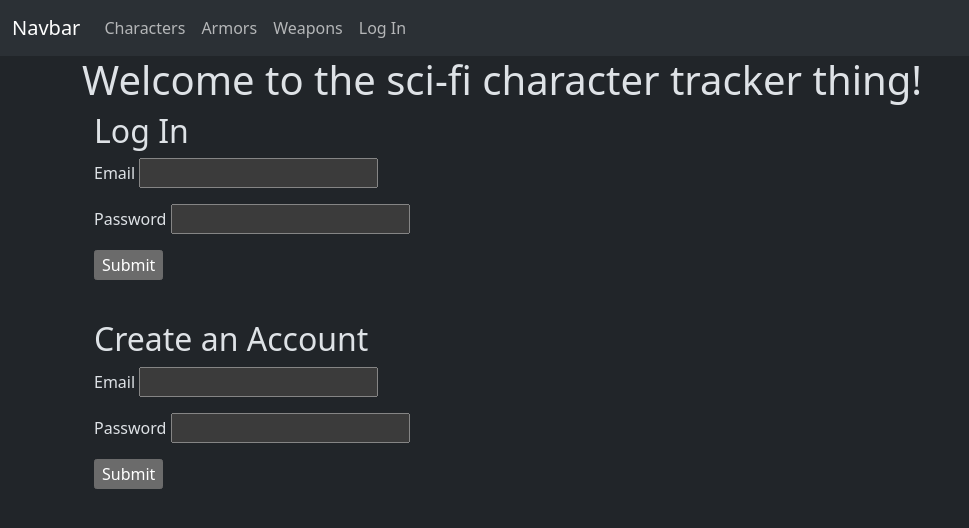
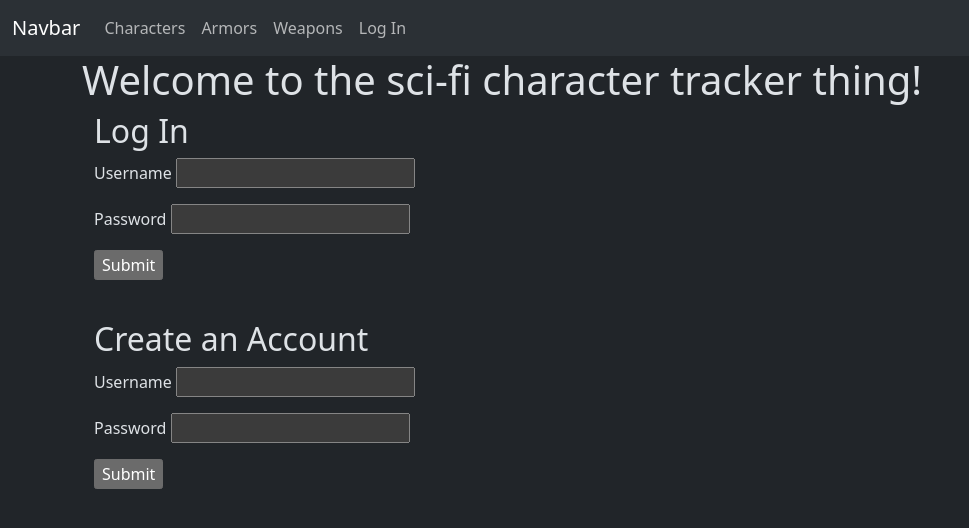
Before and after one commit to Renthir/expert-enigma, a Flask app: page /login in a window 1280 px wide. Shown: the top 528 px of the page, without its empty margins (0-969 px from the left). Run offline with Flask 3, Linux system fonts and the light colour scheme.

Commit message:
finished register, changed email to username, working on char creator

```diff
--- a/seedDB.py
+++ b/seedDB.py
@@ -53,10 +53,10 @@ model.db.session.commit()
 
 
 for n in range(3):
-    email = f"user{n}@test.com"
+    username = f"user{n}"
     password = "test"
 
-    user = crud.create_user(email, password)
+    user = crud.create_user(username, password)
     model.db.session.add(user)
 
 model.db.session.commit()
--- a/server.py
+++ b/server.py
@@ -31,9 +31,9 @@ def homepage():
 
 @app.route("/login", methods=["GET", "POST"])
 def login():
-    email = request.form.get("email")
+    username = request.form.get("username")
     password = request.form.get("password")
-    user = User.query.filter_by(email=email).first()
+    user = User.query.filter_by(username=username).first()
 
     if request.method == 'POST':
         if user:
@@ -53,6 +53,16 @@ def login():
 
 @app.route("/register", methods=["POST"])
 def register():
+    username = request.form.get("username")
+    password = request.form.get("password")
+    user = crud.get_user_by_username(username)
+    if user:
+        flash("Username already taken")
+    else:
+        user = crud.create_user(username=username, password=password)
+        db.session.add(user)
+        db.session.commit()
+        flash("Account created! Please log in.")
     return redirect("/")
 
 
@@ -64,6 +74,7 @@ def logout():
 
 
 @app.route("/armors")
+@login_required
 def armors_page():
     """View Armor list"""
     armors = crud.get_armors()
@@ -71,6 +82,7 @@ def armors_page():
 
 
 @app.route("/weapons")
+@login_required
 def weapons_page():
     """View Weapons list"""
     weapons = crud.get_weapons()
@@ -86,16 +98,30 @@ def characters_page():
 
 
 @app.route("/create-character", methods=["GET", "POST"])
+@login_required
 def character_creator():
     """Page that allows for character creation"""
-    #check session id for user's characters?
+    backgrounds = crud.get_backgrounds()
+
     if request.method == 'POST':
+        name = request.form.get("name")
+        desc = request.form.get("description")
+        bio = request.form.get("bio")
+        background = request.form.get("background")
+        #background from the form returns a string, how do I get the selected option back?
+
+        char = crud.create_char(name, current_user.user_id, background.background_id, bio, desc)
+        db.session.add(char)
+        db.session.commit()
+
+        flash("Character created!")
         return redirect(f"/characters")
 
-    return render_template("character-creator.html")
+    return render_template("character-creator.html", backgrounds=backgrounds)
 
 
 @app.route("/character/<char_id>")
+@login_required
 def character_details(char_id):
     """Shows character sheet, details, inventory"""
     return render_template("char_details.html")
--- a/templates/reg-login.html
+++ b/templates/reg-login.html
@@ -6,7 +6,7 @@
     <h2>Log In</h2>
     <form action="/login" method="POST">
       <p>
-        Email <input type="text" name="email">
+        Username <input type="text" name="username">
       </p>
 
       <p>
@@ -25,7 +25,7 @@
     <h2>Create an Account</h2>
     <form action="/register" method="POST">
       <p>
-        Email <input type="text" name="email">
+        Username <input type="text" name="username">
       </p>
 
       <p>
@@ -36,6 +36,7 @@
         <input type="submit">
       </p>
     </form>
+
 </div>
 
 
```
Also changed, not shown: crud.py (+8 -2 lines), model.py (+4 -4 lines), templates/character-creator.html (+25 -0 lines).
